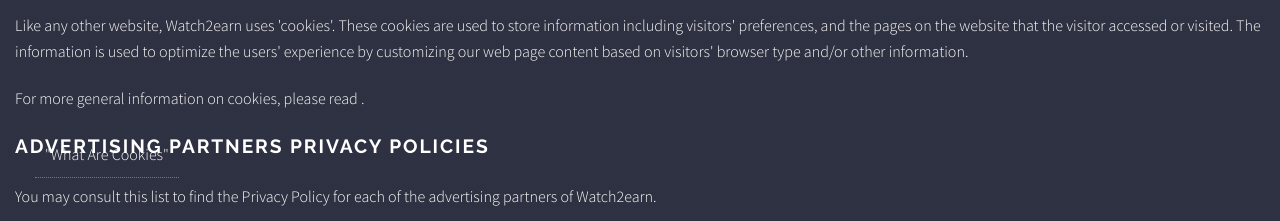
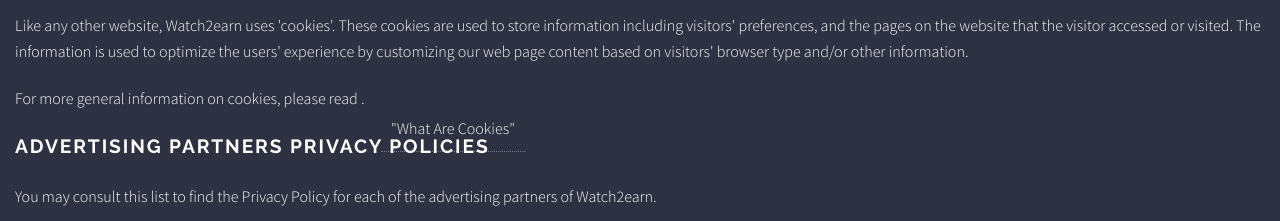
Before and after one commit to ZiaCodes/watch-movie2earn, a website: page Privacy.html in a window 1280 px wide. Shown: the part 1265-1486 px from the top of the page. Drawn offline with Linux system fonts and the light colour scheme.

Commit message:
Update Privacy.all.css

```diff
--- a/Privacy.all.css
+++ b/Privacy.all.css
@@ -7,7 +7,6 @@
   position: absolute;
   Margin: 20px;
   Padding: 10px;
-  Text-align: center;
-  align-items: center;
-  Display: flex;
+  Text-decoration: none;
+  Color: white;
   }
```
